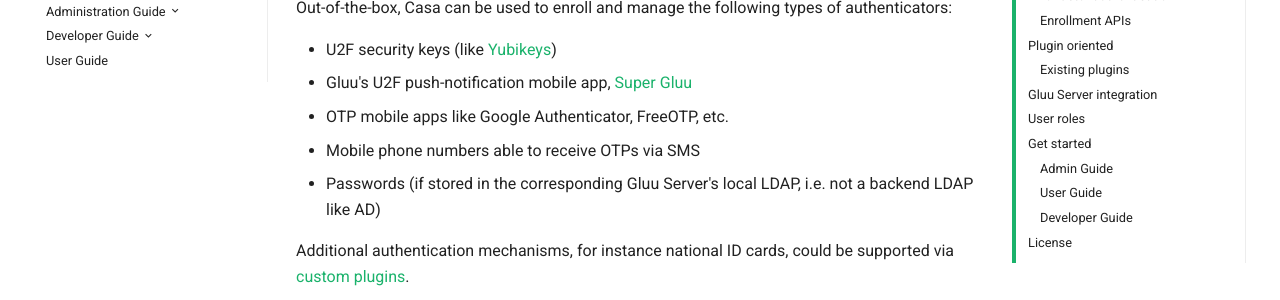
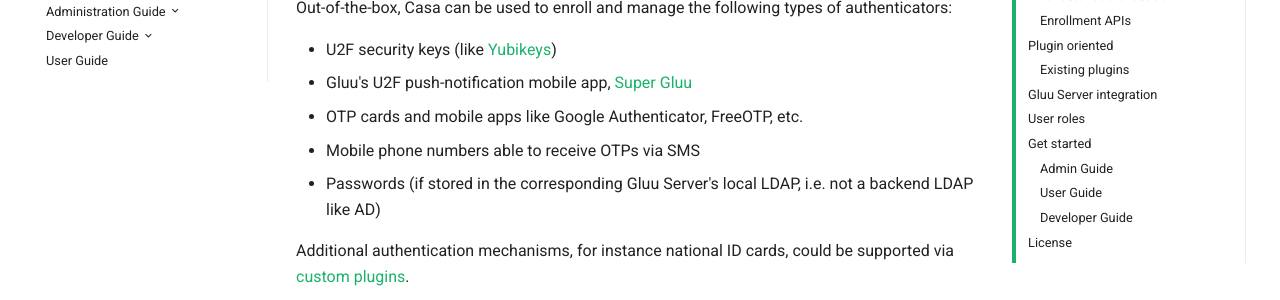
Before and after one commit to shmorri/docs-casa-prod, an MkDocs documentation site: the page built from docs/source/index.md, in a window 1280 px wide and 900 px high, scrolled down 530 px. Shown: the part 153-453 px from the top of the window. Built offline with MkDocs 1.6.1, drawn with Linux system fonts in a browser that asks for light colours; old or Windows-style settings are respelled for this version of MkDocs.

Commit message:
Update index.md

```diff
--- a/docs/source/index.md
+++ b/docs/source/index.md
@@ -18,7 +18,7 @@ Out-of-the-box, Casa can be used to enroll and manage the following types of aut
 
 - U2F security keys (like [Yubikeys](https://www.yubico.com/products/yubikey-hardware/))
 - Gluu's U2F push-notification mobile app, [Super Gluu](https://super.gluu.org)
-- OTP mobile apps like Google Authenticator, FreeOTP, etc.
+- OTP cards and mobile apps like Google Authenticator, FreeOTP, etc.
 - Mobile phone numbers able to receive OTPs via SMS
 - Passwords (if stored in the corresponding Gluu Server's local LDAP, i.e. not a backend LDAP like AD)
 
```
